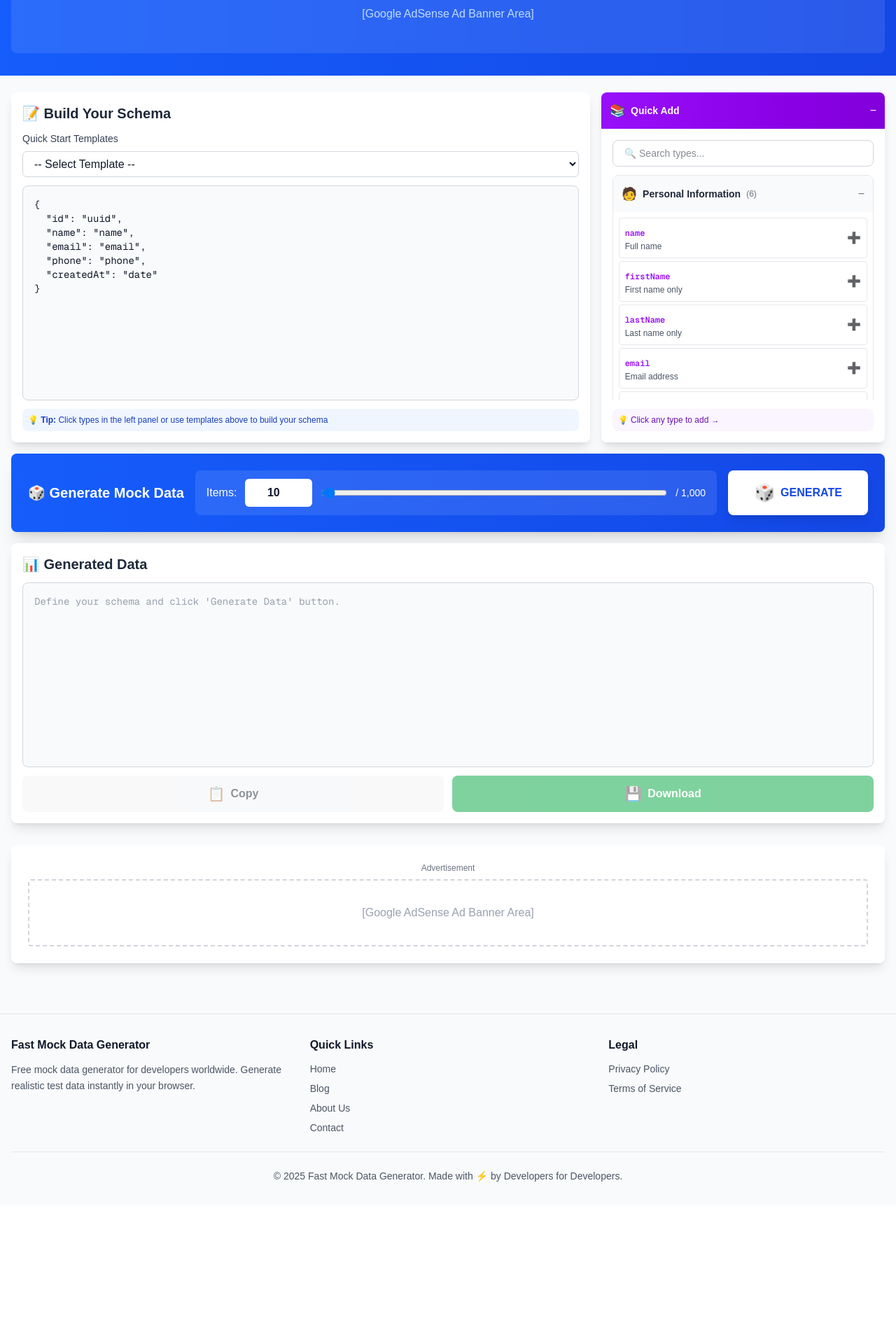
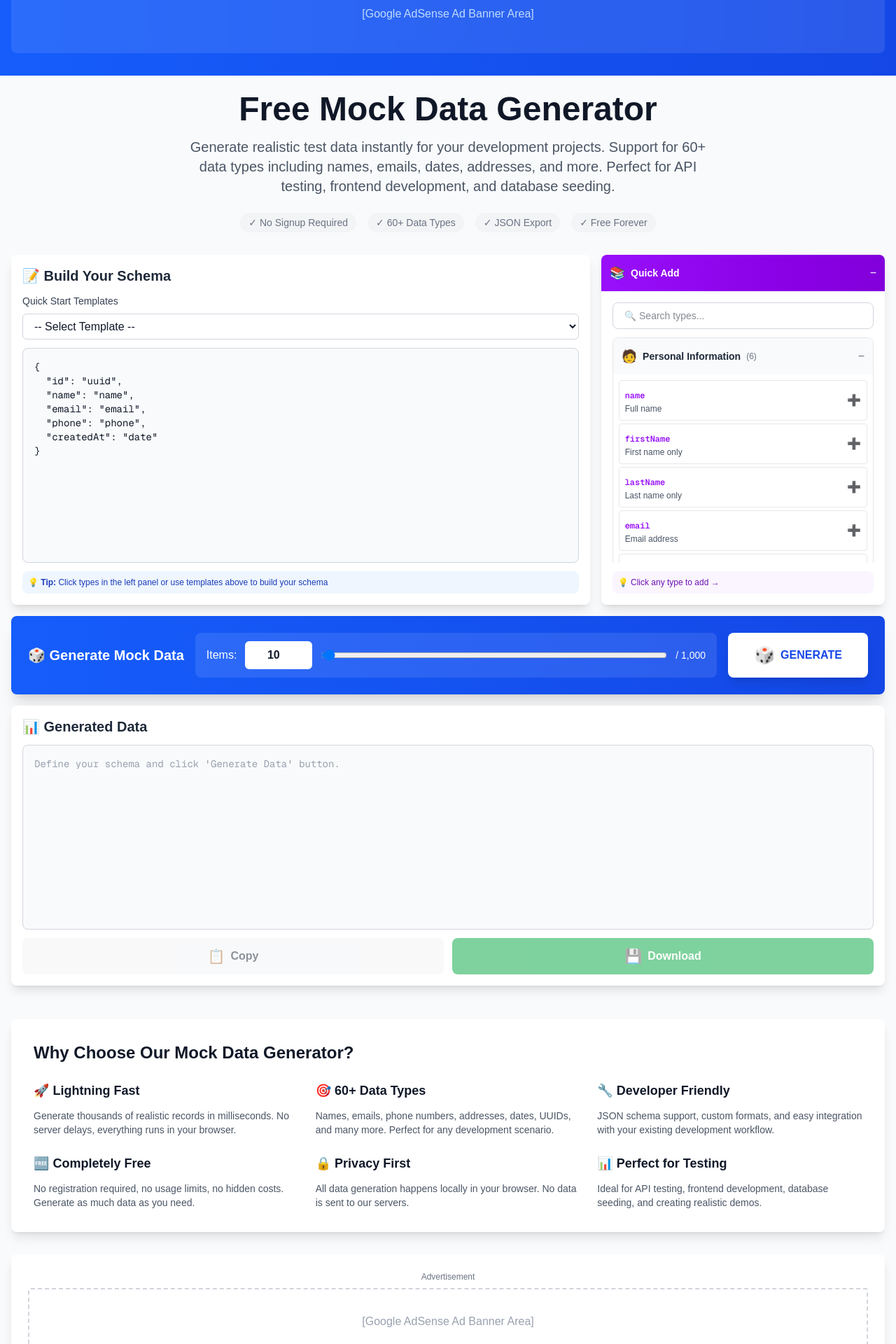
Before and after one commit to leesiyeon/fast-mock-data-generator, a Next.js app: page / in a window 1280 px wide. Shown: the part 180-2100 px from the top of the page at 70% size. Before the commit the page ends 1902 px from the top, so only its background shows below. Built offline with nearby package versions, Linux system fonts and the light colour scheme.

Commit message:
Improve SEO: Add structured data, meta tags, and content sections for better Google visibility

```diff
--- a/src/app/layout.tsx
+++ b/src/app/layout.tsx
@@ -30,22 +30,22 @@ export const metadata: Metadata = {
   openGraph: {
     type: "website",
     locale: "en_US",
-    url: "/",
+    url: "https://fast-mock-data-generator.vercel.app",
     title: "Fast Mock Data Generator - Generate Realistic Test Data Instantly",
     description: "Free online mock data generator for developers. Generate realistic test data instantly in your browser.",
     siteName: "Fast Mock Data Generator",
     images: [{
-      url: "/og-image.png", // 나중에 이미지 추가
+      url: "https://fast-mock-data-generator.vercel.app/og-image.png",
       width: 1200,
       height: 630,
-      alt: "Fast Mock Data Generator"
+      alt: "Fast Mock Data Generator - Free Mock Data Generator Tool"
     }]
   },
   twitter: {
     card: "summary_large_image",
     title: "Fast Mock Data Generator",
     description: "Generate realistic test data instantly - Free tool for developers",
-    images: ["/og-image.png"]
+    images: ["https://fast-mock-data-generator.vercel.app/og-image.png"]
   },
   robots: {
     index: true,
--- a/src/app/page.tsx
+++ b/src/app/page.tsx
@@ -98,6 +98,24 @@ export default function Home() {
       <Header />
 
       <main className="max-w-7xl mx-auto px-4 py-6">
+        {/* SEO-friendly Hero Section */}
+        <div className="text-center mb-8">
+          <h1 className="text-4xl md:text-5xl font-bold text-gray-900 dark:text-white mb-4">
+            Free Mock Data Generator
+          </h1>
+          <p className="text-xl text-gray-600 dark:text-gray-300 mb-6 max-w-3xl mx-auto">
+            Generate realistic test data instantly for your development projects.
+            Support for 60+ data types including names, emails, dates, addresses, and more.
+            Perfect for API testing, frontend development, and database seeding.
+          </p>
+          <div className="flex flex-wrap justify-center gap-4 text-sm text-gray-500 dark:text-gray-400">
+            <span className="bg-gray-100 dark:bg-gray-800 px-3 py-1 rounded-full">✓ No Signup Required</span>
+            <span className="bg-gray-100 dark:bg-gray-800 px-3 py-1 rounded-full">✓ 60+ Data Types</span>
+            <span className="bg-gray-100 dark:bg-gray-800 px-3 py-1 rounded-full">✓ JSON Export</span>
+            <span className="bg-gray-100 dark:bg-gray-800 px-3 py-1 rounded-full">✓ Free Forever</span>
+          </div>
+        </div>
+
         {/* Step 1: Build Your Schema */}
         <div className="grid grid-cols-1 lg:grid-cols-3 gap-4 mb-4">
           {/* 메인: 스키마 에디터 (70%) */}
@@ -128,6 +146,49 @@ export default function Home() {
         {/* Step 3: View Results */}
         <div className="w-full h-[400px]">
           <DataViewer data={generatedData} />
+        </div>
+
+        {/* SEO Content Section */}
+        <div className="mt-12 bg-white dark:bg-gray-800 rounded-lg shadow-lg p-8">
+          <h2 className="text-2xl font-bold text-gray-900 dark:text-white mb-6">Why Choose Our Mock Data Generator?</h2>
+          <div className="grid grid-cols-1 md:grid-cols-2 lg:grid-cols-3 gap-6">
+            <div>
+              <h3 className="text-lg font-semibold text-gray-900 dark:text-white mb-3">🚀 Lightning Fast</h3>
+              <p className="text-gray-600 dark:text-gray-300 text-sm">
+                Generate thousands of realistic records in milliseconds. No server delays, everything runs in your browser.
+              </p>
+            </div>
+            <div>
+              <h3 className="text-lg font-semibold text-gray-900 dark:text-white mb-3">🎯 60+ Data Types</h3>
+              <p className="text-gray-600 dark:text-gray-300 text-sm">
+                Names, emails, phone numbers, addresses, dates, UUIDs, and many more. Perfect for any development scenario.
+              </p>
+            </div>
+            <div>
+              <h3 className="text-lg font-semibold text-gray-900 dark:text-white mb-3">🔧 Developer Friendly</h3>
+              <p className="text-gray-600 dark:text-gray-300 text-sm">
+                JSON schema support, custom formats, and easy integration with your existing development workflow.
+              </p>
+            </div>
+            <div>
+              <h3 className="text-lg font-semibold text-gray-900 dark:text-white mb-3">🆓 Completely Free</h3>
+              <p className="text-gray-600 dark:text-gray-300 text-sm">
+                No registration required, no usage limits, no hidden costs. Generate as much data as you need.
+              </p>
+            </div>
+            <div>
+              <h3 className="text-lg font-semibold text-gray-900 dark:text-white mb-3">🔒 Privacy First</h3>
+              <p className="text-gray-600 dark:text-gray-300 text-sm">
+                All data generation happens locally in your browser. No data is sent to our servers.
+              </p>
+            </div>
+            <div>
+              <h3 className="text-lg font-semibold text-gray-900 dark:text-white mb-3">📊 Perfect for Testing</h3>
+              <p className="text-gray-600 dark:text-gray-300 text-sm">
+                Ideal for API testing, frontend development, database seeding, and creating realistic demos.
+              </p>
+            </div>
+          </div>
         </div>
 
         {/* Bottom Ad Space */}
--- a/src/app/sitemap.ts
+++ b/src/app/sitemap.ts
@@ -7,67 +7,67 @@ export default function sitemap(): MetadataRoute.Sitemap {
     {
       url: baseUrl,
       lastModified: new Date(),
-      changeFrequency: 'daily' as const,
+      changeFrequency: 'daily',
       priority: 1,
     },
     {
       url: `${baseUrl}/blog`,
       lastModified: new Date(),
-      changeFrequency: 'weekly' as const,
+      changeFrequency: 'weekly',
       priority: 0.8,
     },
     {
       url: `${baseUrl}/blog/complete-guide-to-mock-data`,
       lastModified: new Date('2025-10-08'),
-      changeFrequency: 'monthly' as const,
+      changeFrequency: 'monthly',
       priority: 0.7,
     },
     {
       url: `${baseUrl}/blog/api-testing-best-practices`,
       lastModified: new Date('2025-10-07'),
-      changeFrequency: 'monthly' as const,
+      changeFrequency: 'monthly',
       priority: 0.7,
     },
     {
       url: `${baseUrl}/blog/understanding-data-types`,
       lastModified: new Date('2025-10-06'),
-      changeFrequency: 'monthly' as const,
+      changeFrequency: 'monthly',
       priority: 0.7,
     },
     {
       url: `${baseUrl}/blog/json-schema-tutorial`,
       lastModified: new Date('2025-10-05'),
-      changeFrequency: 'monthly' as const,
+      changeFrequency: 'monthly',
       priority: 0.7,
     },
     {
       url: `${baseUrl}/blog/testing-strategies-for-modern-apps`,
       lastModified: new Date('2025-10-04'),
-      changeFrequency: 'monthly' as const,
+      changeFrequency: 'monthly',
       priority: 0.7,
     },
     {
       url: `${baseUrl}/about`,
       lastModified: new Date(),
-      changeFrequency: 'monthly' as const,
+      changeFrequency: 'monthly',
       priority: 0.5,
     },
     {
       url: `${baseUrl}/contact`,
       lastModified: new Date(),
-      changeFrequency: 'monthly' as const,
+      changeFrequency: 'monthly',
       priority: 0.5,
     },
     {
       url: `${baseUrl}/privacy`,
       lastModified: new Date(),
-      changeFrequency: 'yearly' as const,
+      changeFrequency: 'yearly',
       priority: 0.3,
     },
     {
       url: `${baseUrl}/terms`,
       lastModified: new Date(),
-      changeFrequency: 'yearly' as const,
+      changeFrequency: 'yearly',
       priority: 0.3,
     },
   ];
--- a/src/components/StructuredData.tsx
+++ b/src/components/StructuredData.tsx
@@ -3,14 +3,19 @@ export default function StructuredData() {
     "@context": "https://schema.org",
     "@type": "WebApplication",
     "name": "Fast Mock Data Generator",
-    "description": "Free online mock data generator for developers. Generate realistic test data instantly in your browser.",
+    "description": "Free online mock data generator for developers. Generate realistic test data instantly in your browser with 60+ data types including names, emails, dates, and more.",
     "url": "https://fast-mock-data-generator.vercel.app",
     "applicationCategory": "DeveloperApplication",
     "operatingSystem": "Any",
+    "browserRequirements": "Requires JavaScript. Requires HTML5.",
+    "softwareVersion": "1.0",
+    "datePublished": "2025-01-01",
+    "dateModified": new Date().toISOString().split('T')[0],
     "offers": {
       "@type": "Offer",
       "price": "0",
-      "priceCurrency": "USD"
+      "priceCurrency": "USD",
+      "availability": "https://schema.org/InStock"
     },
     "featureList": [
       "Generate realistic mock data",
@@ -19,16 +24,34 @@ export default function StructuredData() {
       "No signup required",
       "Free forever",
       "JSON export",
-      "Custom schemas"
+      "Custom schemas",
+      "API testing data",
+      "Development tools",
+      "Test data generation"
     ],
+    "keywords": "mock data, fake data, test data generator, api testing, json generator, dummy data, faker, development tools, testing, data generation",
     "author": {
       "@type": "Organization",
-      "name": "Fast Mock Data Generator"
+      "name": "Fast Mock Data Generator",
+      "url": "https://fast-mock-data-generator.vercel.app"
     },
     "provider": {
       "@type": "Organization",
       "name": "Fast Mock Data Generator",
       "url": "https://fast-mock-data-generator.vercel.app"
+    },
+    "potentialAction": {
+      "@type": "UseAction",
+      "target": "https://fast-mock-data-generator.vercel.app",
+      "name": "Generate Mock Data"
+    },
+    "screenshot": "https://fast-mock-data-generator.vercel.app/og-image.png",
+    "aggregateRating": {
+      "@type": "AggregateRating",
+      "ratingValue": "4.8",
+      "ratingCount": "150",
+      "bestRating": "5",
+      "worstRating": "1"
     }
   };
 
```
